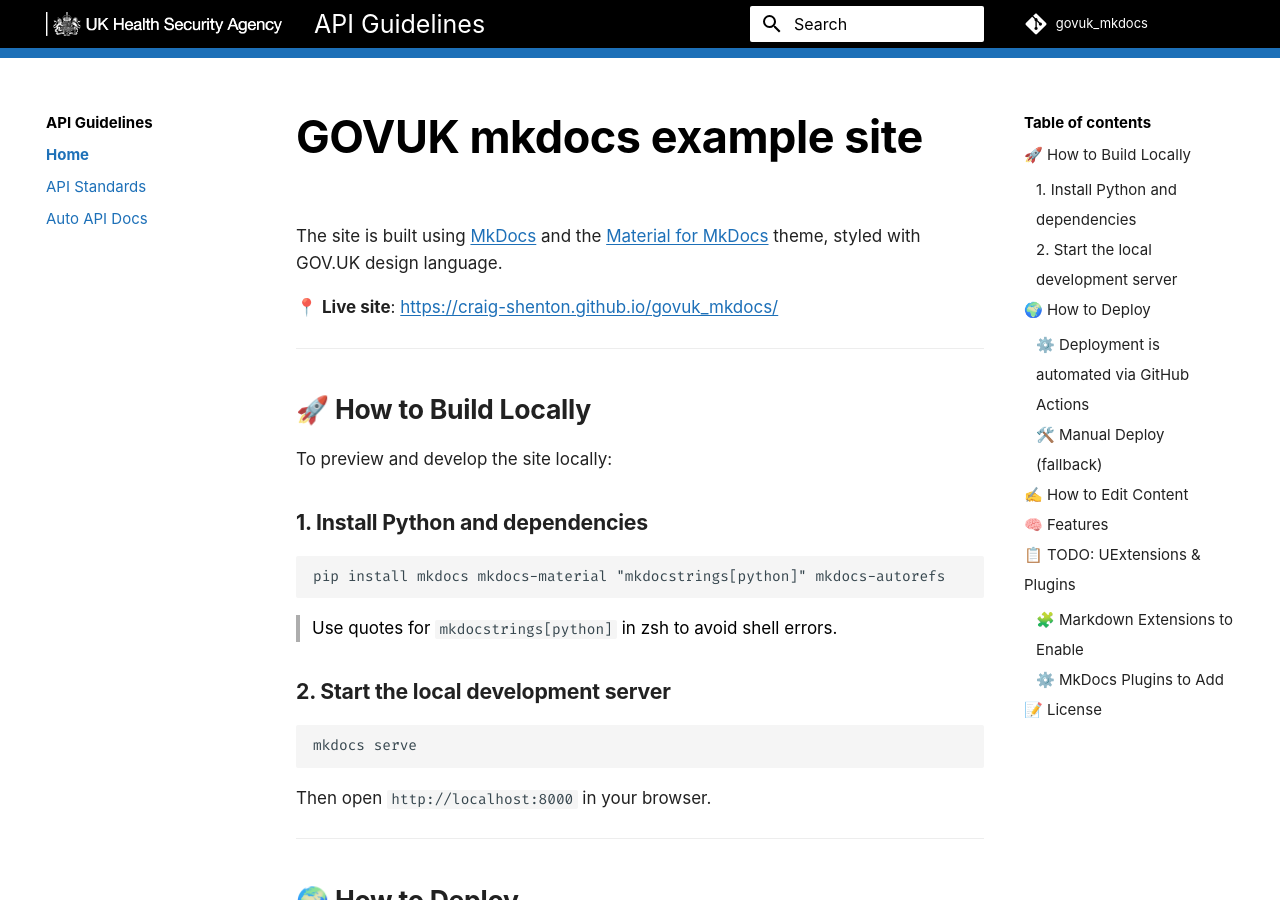
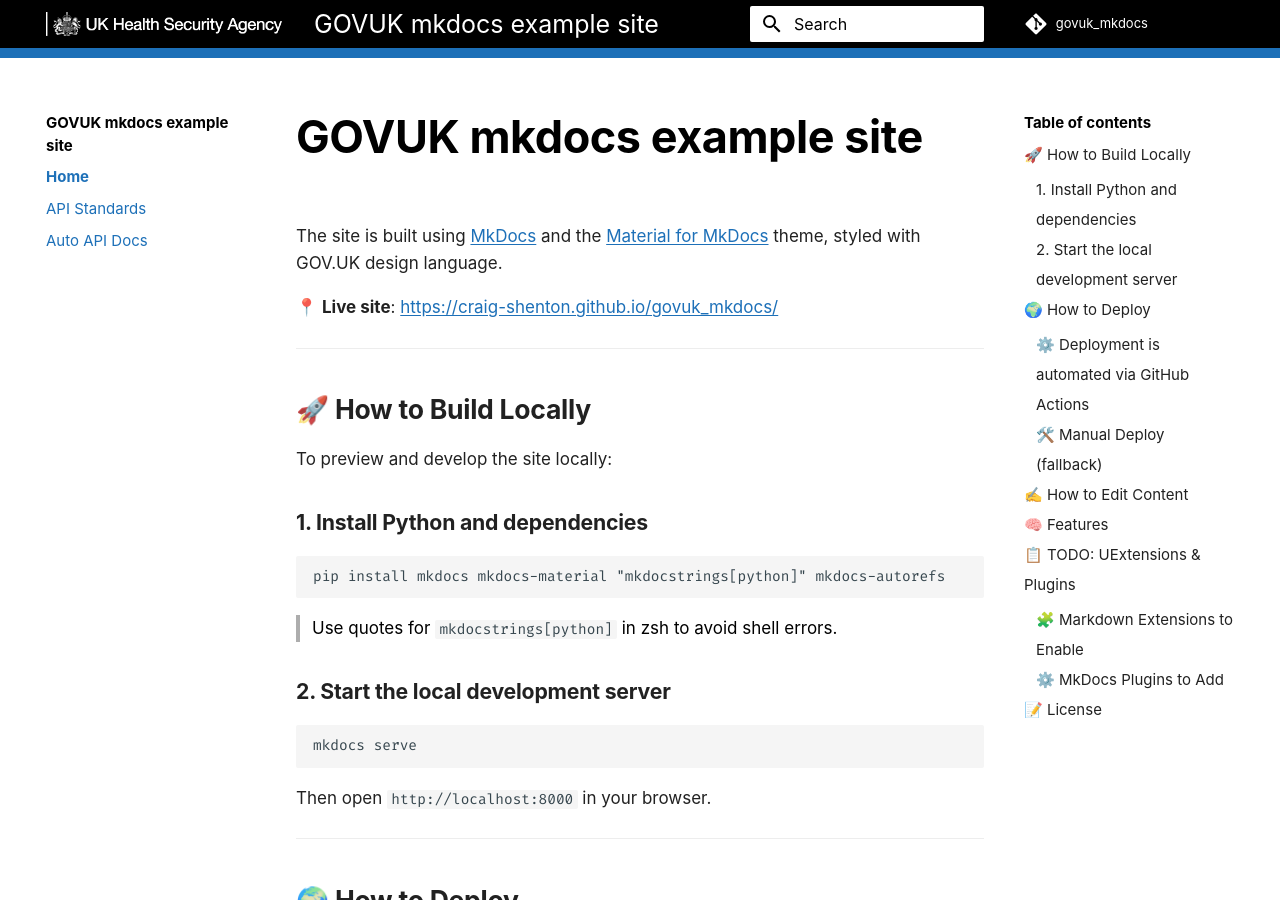
Before and after one commit to craig-shenton/govuk_mkdocs, an MkDocs documentation site: the page built from docs/index.md, in a window 1280 px wide and 900 px high. Built offline with MkDocs 1.6.1 and Material for MkDocs 9.7.7, drawn with Linux system fonts in a browser that asks for light colours; some web fonts are replaced; comment, search, counter and statistics services are not loaded.

Commit message:
Update mkdocs.yml

```diff
--- a/mkdocs.yml
+++ b/mkdocs.yml
@@ -1,6 +1,6 @@
-site_name: API Guidelines
+site_name: GOVUK mkdocs example site
 site_url: https://craig-shenton.github.io/govuk_mkdocs/
-site_description: 'UKHSA API Guidelines'
+site_description: 'GOVUK mkdocs example site'
 site_author: 'Craig R Shenton'
 docs_dir: docs/
 repo_name: 'govuk_mkdocs'
```
